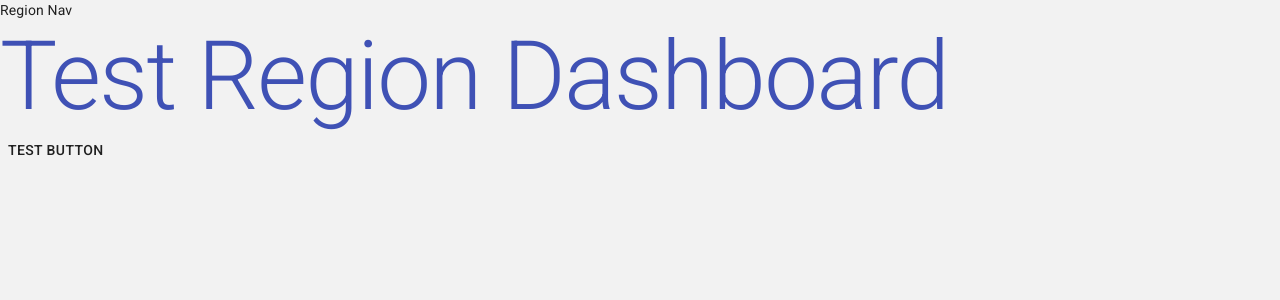
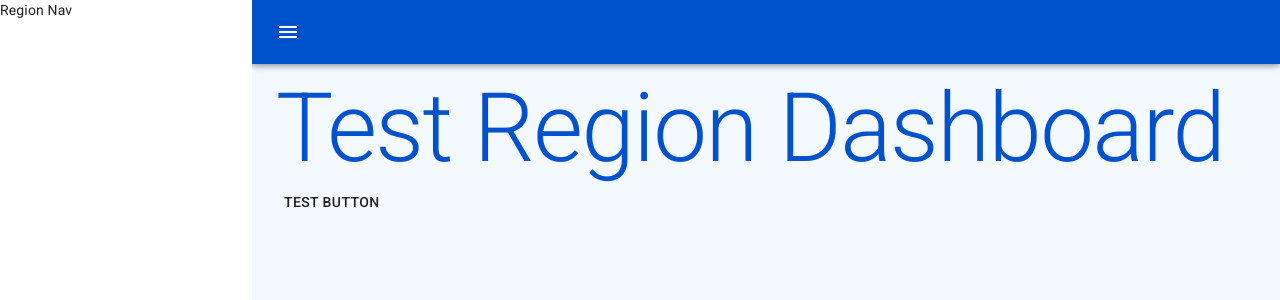
Before and after one commit to RAnLabNL/RAnLab-frontend, a Next.js app: page /region in a window 1280 px wide. Shown: the top 300 px of the page. Built offline with nearby package versions, Linux system fonts and the light colour scheme.

Commit message:
Added theme colours and layout drawer

```diff
--- a/layouts/MainLayout.tsx
+++ b/layouts/MainLayout.tsx
@@ -1,5 +1,6 @@
+import CssBaseline from '@material-ui/core/CssBaseline';
+import Head from 'next/head';
 import { ReactNode, ReactElement } from 'react';
-import Head from 'next/head';
 import { useTranslation } from 'react-i18next';
 
 type Props = {
@@ -22,6 +23,7 @@ const MainLayout = ({ children, title }: Props): ReactElement => {
         <meta name="viewport" content="initial-scale=1.0, width=device-width" />
         <link rel="stylesheet" href="https://fonts.googleapis.com/css?family=Roboto:300,400,500,700&display=swap" />
       </Head>
+      <CssBaseline />
       {children}
     </div>
   );
--- a/layouts/RegionLayout.tsx
+++ b/layouts/RegionLayout.tsx
@@ -1,4 +1,11 @@
-import { ReactNode, ReactElement } from 'react';
+import classNames from 'classnames';
+import AppBar from '@material-ui/core/AppBar';
+import Drawer from '@material-ui/core/Drawer';
+import IconButton from '@material-ui/core/IconButton';
+import MenuIcon from '@material-ui/icons/Menu';
+import { makeStyles } from '@material-ui/core/styles';
+import Toolbar from '@material-ui/core/Toolbar';
+import { ReactNode, ReactElement, useState } from 'react';
 import { useTranslation } from 'react-i18next';
 
 import MainLayout from './MainLayout';
@@ -8,15 +15,110 @@ type Props = {
   title?: string
 };
 
+const drawerWidthEm = 18;
+
+const useStyles = makeStyles(
+  (theme) => ({
+    root: {
+      display: 'flex',
+    },
+    appBar: {
+      transition: theme.transitions.create(['margin', 'width'], {
+        easing: theme.transitions.easing.sharp,
+        duration: theme.transitions.duration.leavingScreen,
+      }),
+    },
+    appBarShift: {
+      width: `calc(100% - ${drawerWidthEm}em)`,
+      marginLeft: `${drawerWidthEm}em`,
+      transition: theme.transitions.create(['margin', 'width'], {
+        easing: theme.transitions.easing.easeOut,
+        duration: theme.transitions.duration.enteringScreen,
+      }),
+    },
+    drawer: {
+      width: `${drawerWidthEm}em`,
+      flexShrink: 0,
+    },
+    drawerPaper: {
+      width: `${drawerWidthEm}em`,
+    },
+    drawerPaperAnchorDockedLeft: {
+      borderRightWidth: 0,
+    },
+    content: {
+      flexGrow: 1,
+      padding: theme.spacing(3),
+      transition: theme.transitions.create('margin', {
+        easing: theme.transitions.easing.sharp,
+        duration: theme.transitions.duration.leavingScreen,
+      }),
+      margin: `3rem 0 0 -${drawerWidthEm}em`,
+    },
+    contentShift: {
+      transition: theme.transitions.create('margin', {
+        easing: theme.transitions.easing.easeOut,
+        duration: theme.transitions.duration.enteringScreen,
+      }),
+      marginLeft: 0,
+    },
+  })
+);
+
 const RegionLayout = ({ children, title }: Props): ReactElement => {
   const { t } = useTranslation('layout-region');
+  const classes = useStyles();
+  const [open, setOpen] = useState(true);
+
+  const toggleDrawerOpen = () => {
+    setOpen(!open);
+  };
+
   return (
     <MainLayout title={title}>
-      <div>
-        {t('navigation-title')}
-      </div>
-      <div>
-        {children}
+      <div className={classes.root}>
+        <AppBar
+          position="fixed"
+          className={classNames(
+            classes.appBar,
+            {
+              [classes.appBarShift]: open,
+            },
+          )}
+        >
+          <Toolbar>
+            <IconButton
+              color="inherit"
+              aria-label="Toggle Menu"
+              onClick={toggleDrawerOpen}
+              edge="start"
+            >
+              <MenuIcon />
+            </IconButton>
+          </Toolbar>
+        </AppBar>
+        <Drawer
+          className={classes.drawer}
+          classes={{
+            paper: classes.drawerPaper,
+            paperAnchorDockedLeft: classes.drawerPaperAnchorDockedLeft,
+          }}
+          variant="persistent"
+          anchor="left"
+          open={open}
+        >
+          {t('navigation-title')}
+        </Drawer>
+        <main
+          className={classNames(
+            classes.content,
+            {
+              [classes.contentShift]: open,
+            },
+          )}
+        >
+          {children}
+        </main>
       </div>
     </MainLayout>
   );
--- a/package.json
+++ b/package.json
@@ -21,6 +21,9 @@
   "dependencies": {
     "@material-ui/core": "^4.11.0",
     "@material-ui/icons": "^4.9.1",
+    "@types/color": "^3.0.1",
+    "classnames": "^2.2.6",
+    "color": "^3.0.0",
     "i18next": "^19.7.0",
     "next": "9.5.2",
     "react": "16.13.1",
--- a/pages/_app.tsx
+++ b/pages/_app.tsx
@@ -1,21 +1,13 @@
 import { ReactNode } from 'react';
 import type { AppProps } from 'next/app';
-import {
-  createMuiTheme,
-  ThemeProvider,
-} from '@material-ui/core/styles';
+import { ThemeProvider } from '@material-ui/core/styles';
 import CssBaseline from '@material-ui/core/CssBaseline';
 
+import theme from '../styles/theme';
 import './_i18n';
 
 // Test Theme
-const theme = createMuiTheme({
-  palette: {
-    background: {
-      default: 'rgba(0,0,0,0.05)',
-    },
-  },
-});
+
 
 function MyApp({ Component, pageProps }: AppProps): ReactNode {
   return (
--- /dev/null
+++ b/styles/helpers/color.tsx
@@ -0,0 +1,31 @@
+import Color from 'color';
+
+/**
+ * Darkens a given color
+ * @param {string} color Color (hex, rgb, rgba)
+ * @param {number} value Amount (0-1)
+ */
+export const darken = (color: string, value: number): string => {
+  const c = Color(color);
+  return c.darken(value).string();
+};
+
+/**
+ * Increase transparency of a given color
+ * @param {string} color Color (hex, rgb, rgba)
+ * @param {number} value Amount (0-1)
+ */
+export const fade = (color: string, value: number): string => {
+  const c = Color(color);
+  return c.fade(value).string();
+};
+
+/**
+ * Lightens a given color
+ * @param {string} color Color (hex, rgb, rgba)
+ * @param {number} value Amount (0-1)
+ */
+export const lighten = (color: string, value: number): string => {
+  const c = Color(color);
+  return c.lighten(value).string();
+};
--- /dev/null
+++ b/styles/theme.tsx
@@ -0,0 +1,9 @@
+import { createMuiTheme } from '@material-ui/core/styles';
+
+import palette from './theme/_palette';
+
+const theme = createMuiTheme({
+  palette,
+});
+
+export default theme;
--- /dev/null
+++ b/styles/theme/_palette.tsx
@@ -0,0 +1,45 @@
+import { lighten, darken } from '../helpers/color';
+
+const dark = '#202020';
+const light = '#fff';
+const background = '#F4F8FF';
+
+const primary = '#0052CC';
+const secondary = '#E63881';
+const highlight = '#47CFDE';
+const lowlight = '#0052CC';
+
+const palette = {
+  background: {
+    default: background,
+  },
+  primary: {
+    light: lighten(primary, 0.15),
+    main: primary,
+    dark: darken(primary, 0.15),
+    contrastText: light,
+  },
+  secondary: {
+    light: lighten(secondary, 0.15),
+    main: secondary,
+    dark: darken(secondary, 0.15),
+    contrastText: light,
+  },
+  highlight: {
+    light: lighten(highlight, 0.15),
+    main: highlight,
+    dark: darken(highlight, 0.15),
+    contrastText: dark,
+  },
+  lowlight: {
+    light: lighten(lowlight, 0.15),
+    main: lowlight,
+    dark: darken(lowlight, 0.15),
+    contrastText: light,
+  },
+  text: {
+    primary: dark,
+  },
+};
+
+export default palette;
```
Also changed, not shown: 1 other file (tests, documents, lock files or other folders).
